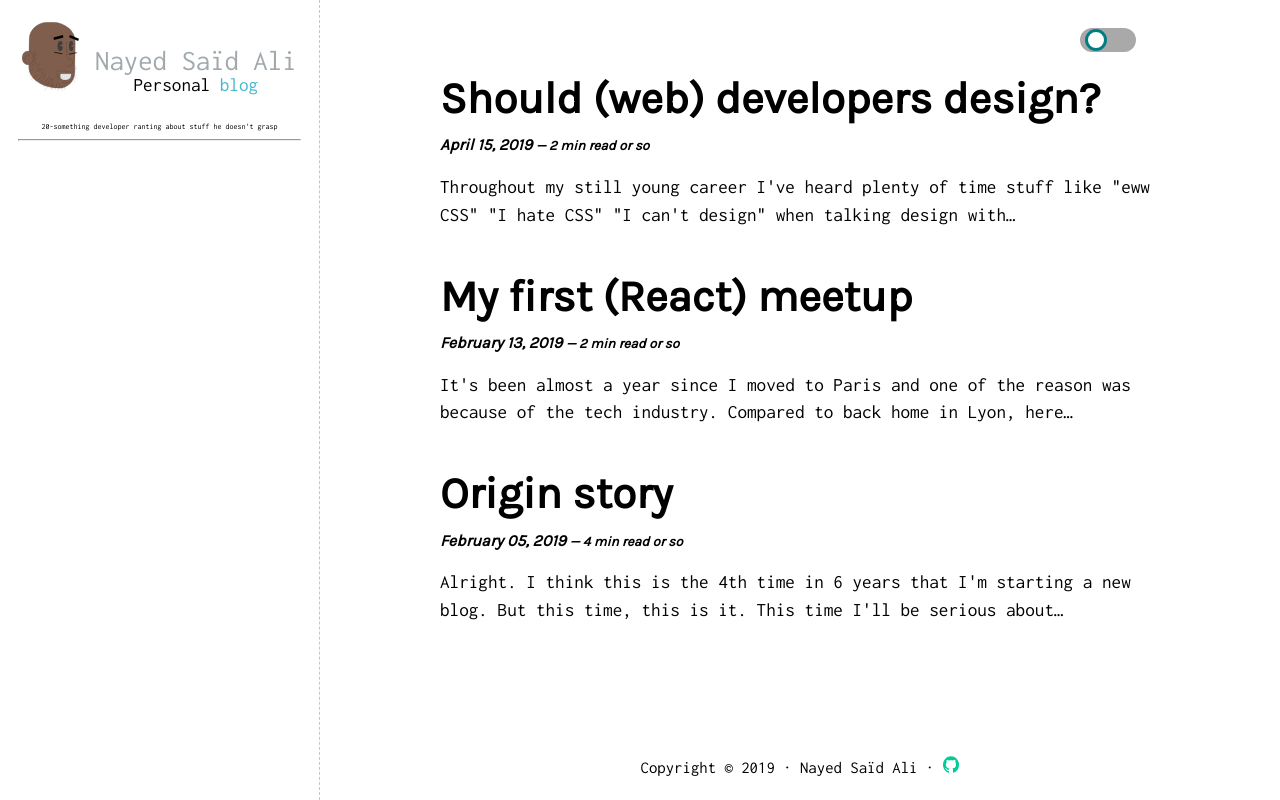
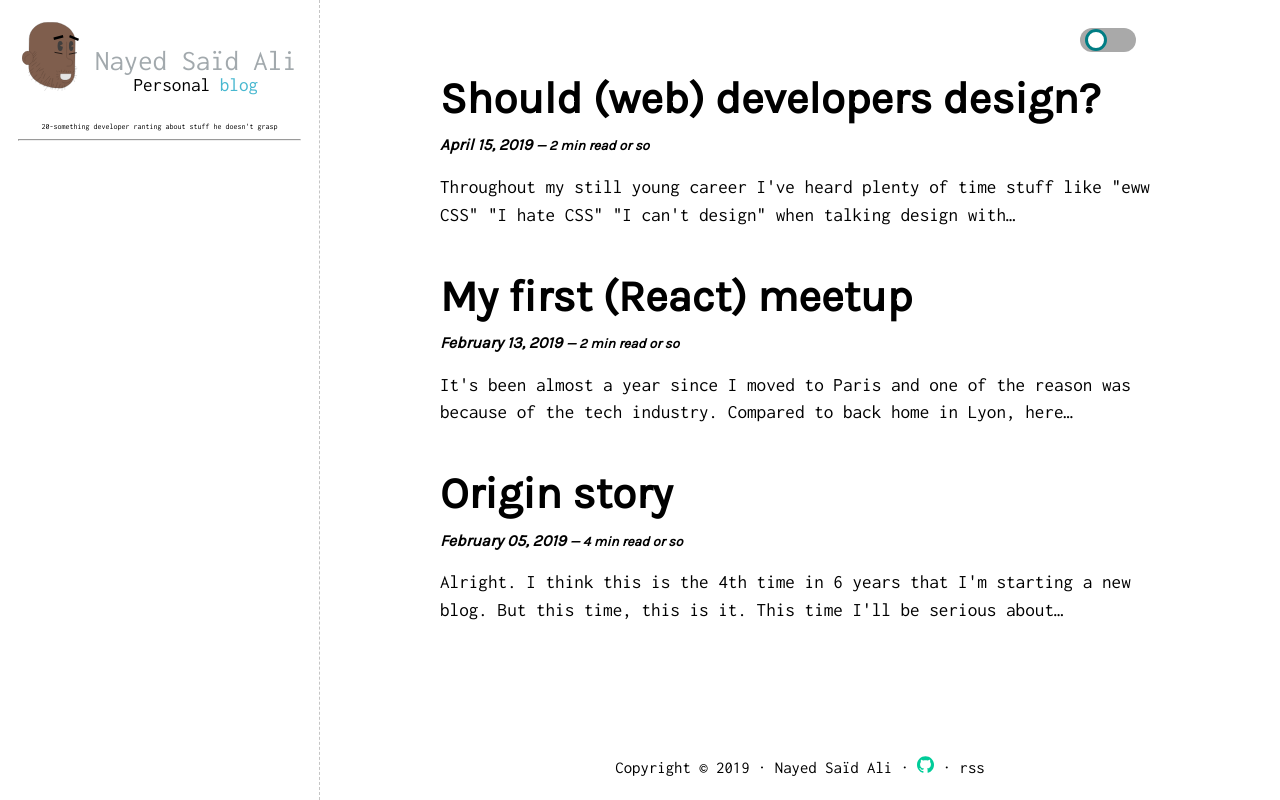
Before and after one commit to nayed/nayed.blog, a Gatsby site: page / in a window 1280 px wide. Built offline with nearby package versions, Linux system fonts and the light colour scheme; Gatsby itself is replaced by a stand-in of ours.

Commit message:
forgot rss link

```diff
--- a/src/components/Footer.js
+++ b/src/components/Footer.js
@@ -34,9 +34,21 @@ const Github = styled.img`
 
 export default () => (
   <Footer>
-    Copyright © 2019 · <A href="https://nayed.io">Nayed Saïd Ali</A> ·{' '}
-    <a href="https://github.com/nayed">
+    Copyright © 2019 ·{' '}
+    <A href="https://nayed.io" target="_blank" rel="noopener noreferrer">
+      Nayed Saïd Ali
+    </A>{' '}
+    ·{' '}
+    <a
+      href="https://github.com/nayed"
+      target="_blank"
+      rel="noopener noreferrer"
+    >
       <Github src={githubIcon} alt="github icon" />
-    </a>
+    </a>{' '}
+    ·{' '}
+    <A href="/rss.xml" target="_blank" rel="noopener noreferrer">
+      rss
+    </A>
   </Footer>
 )
```
